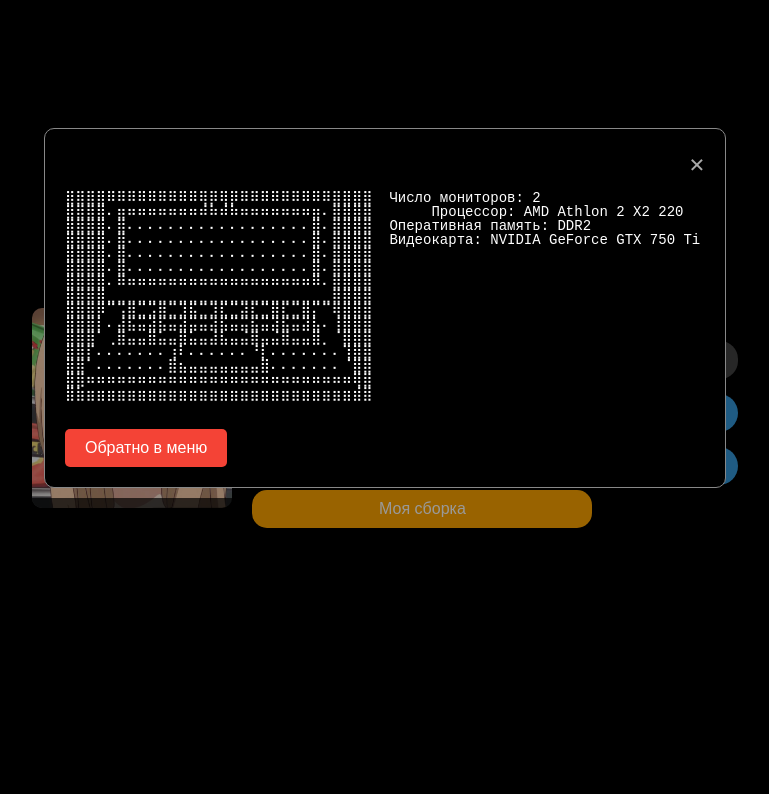
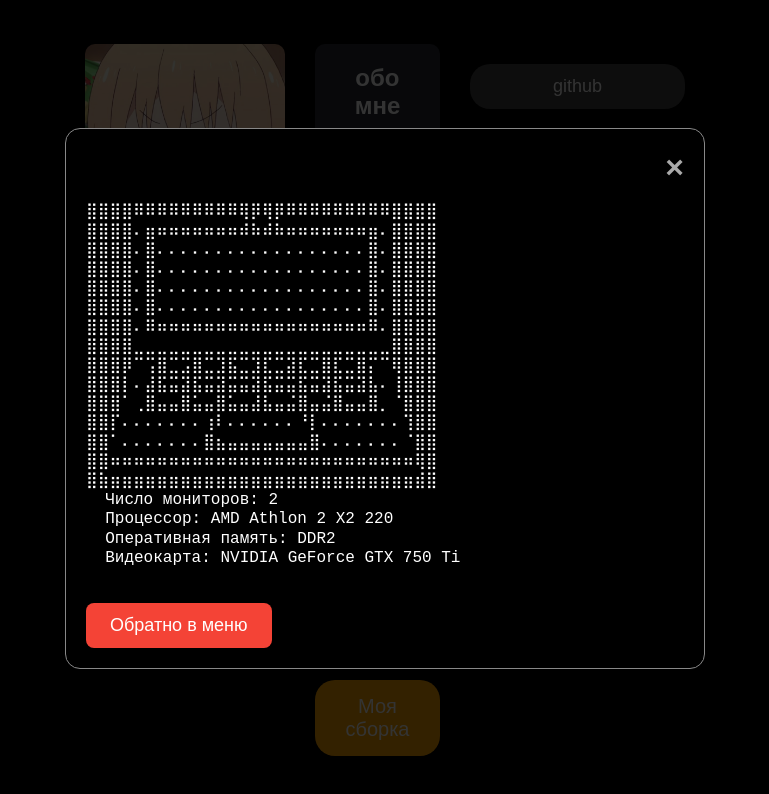
Before and after one commit to salfarik/site, a plain HTML site: page index.html in a window 1280 px wide. Both pictures are taken after a click on the button "Моя сборка". Shown: the whole page, without its empty margins (255-1024 px from the left). Drawn offline with Linux system fonts and the light colour scheme.

Commit message:
index.html

```diff
--- a/index.html
+++ b/index.html
@@ -5,15 +5,27 @@
   <meta name="viewport" content="width=device-width, initial-scale=1.0">
   <title>Web site</title>
   <style>
-    /* Общие стили (из предыдущих примеров) */
+    /* Общие стили */
+    body {
+      background-color: black;
+      color: white;
+      font-family: sans-serif; /* Добавил шрифт для лучшей читаемости на мобильных */
+      margin: 0; /* Убрал стандартные отступы body */
+    }
+
     .magic-button {
       background-color: #3498db;
       color: white;
-      padding: 10px 20px;
+      padding: 12px 24px; /* Увеличил padding для удобства нажатия на мобильных */
       border: none;
-      border-radius: 20px;
+      border-radius: 24px; /* Увеличил радиус для более округлой формы */
       cursor: pointer;
-      font-size: 16px;
+      font-size: 18px; /* Увеличил шрифт */
+      transition: background-color 0.3s ease; /* Добавил плавный переход */
+    }
+
+    .magic-button:hover {
+      background-color: #2980b9;
     }
 
     .центр-контейнер {
@@ -21,42 +33,51 @@
       justify-content: center;
       align-items: center;
       min-height: 100vh;
+      padding: 20px; /* Добавил отступы по краям */
+      box-sizing: border-box; /* Важно, чтобы padding не увеличивал ширину */
     }
 
     .gic-button {
       background-color: #424242;
       color: white;
-      padding: 10px 20px;
+      padding: 12px 24px;
       border: none;
-      border-radius: 18px;
+      border-radius: 20px;
       cursor: pointer;
-      font-size: 16px;
+      font-size: 18px;
+      transition: background-color 0.3s ease;
     }
 
-    .magic-button:hover {
-      background-color: #2980b9;
+    .gic-button:hover {
+       background-color: #222;
     }
 
     .container {
       display: flex;
+      flex-direction: column; /* Изменил на column для мобильных */
       align-items: center;
-      gap: 20px;
+      gap: 30px; /* Увеличил отступ между элементами */
+      width: 100%; /* Занимает всю ширину контейнера */
+      max-width: 600px; /* Ограничил максимальную ширину для больших экранов */
     }
 
     .button-column {
       display: flex;
       flex-direction: column;
-      gap: 15px;
+      gap: 20px;
+      width: 100%; /* Кнопки занимают всю ширину */
     }
 
     .image-container {
       position: relative;
       display: inline-block;
+      width: 100%; /* Изображение занимает всю доступную ширину */
+      max-width: 300px; /* Ограничил максимальную ширину изображения */
     }
 
     .image-container img {
       display: block;
-      width: 200px;
+      width: 100%; /* Изображение масштабируется по ширине контейнера */
       height: auto;
       border-radius: 10px;
     }
@@ -69,48 +90,51 @@
       background-color: rgba(0, 0, 0, 0.7);
       color: white;
       text-align: center;
-      padding: 5px;
-      font-size: 14px;
+      padding: 8px; /* Увеличил padding */
+      font-size: 16px;
       border-bottom-left-radius: 10px;
       border-bottom-right-radius: 10px;
     }
 
-    /* Стили для блока "Обо мне" */
     .about-me-box {
       background-color: #282c34;
       color: #ffffff;
       padding: 20px;
       border-radius: 10px;
-      width: 300px;
+      width: 100%; /* Занимает всю ширину контейнера */
+      max-width: 400px; /* Ограничил максимальную ширину */
+      box-sizing: border-box; /* Важно для padding */
     }
 
     .about-me-box h2 {
-      font-size: 20px;
+      font-size: 24px; /* Увеличил шрифт */
       margin-top: 0;
-      margin-bottom: 10px;
+      margin-bottom: 15px;
+      text-align: center; /* Центрировал заголовок */
     }
 
     .about-me-box p {
-      font-size: 16px;
-      line-height: 1.5;
+      font-size: 18px; /* Увеличил шрифт */
+      line-height: 1.6;
     }
 
-    /* Стили для кнопки "Моя сборка" (под блоком "Обо мне") */
     .my-build-button {
-      background-color: #FFA500; /* Оранжевый цвет */
+      background-color: #FFA500;
       color: white;
-      padding: 10px 20px; /* Больше padding */
+      padding: 15px 30px; /* Увеличил padding */
       border: none;
-      border-radius: 15px;
+      border-radius: 20px; /* Увеличил радиус */
       cursor: pointer;
-      font-size: 16px; /* Больше шрифт */
-      width: 100%; /* Занимает всю ширину блока "Обо мне" */
-      display: block; /* Превращает в блочный элемент для работы ширины */
-      margin-top: 10px; /* Отступ сверху от блока "Обо мне" */
-      text-align: center; /* Центрирование текста */
+      font-size: 20px; /* Увеличил шрифт */
+      width: 100%;
+      display: block;
+      margin-top: 15px;
+      text-align: center;
+      transition: background-color 0.3s ease;
     }
+
     .my-build-button:hover {
-      background-color: #FF8C00; /* Более темный оранжевый */
+      background-color: #FF8C00;
     }
 
     /* Стили для модального окна */
@@ -123,59 +147,83 @@
       width: 100%;
       height: 100%;
       overflow: auto;
-      background-color: rgba(0, 0, 0, 0.4); /* Полупрозрачный фон */
+      background-color: rgba(0, 0, 0, 0.8); /* Более темный фон */
     }
 
     .modal-content {
-      background-color: #000000; /* Черный фон */
-      color: #ffffff; /* Белый текст */
-      margin: 10% auto; /* Уменьшаем отступ сверху */
+      background-color: #000000;
+      color: #ffffff;
+      margin: 20% auto; /* Увеличил отступ для мобильных */
       padding: 20px;
-      border: 1px solid #888;  /* Можно изменить цвет границы */
-      width: 50%; /* Уменьшаем ширину */
-      border-radius: 10px;
+      border: 1px solid #888;
+      width: 80%; /* Увеличил ширину для мобильных */
+      border-radius: 15px; /* Увеличил радиус */
+      box-sizing: border-box; /* Важно для padding */
+      max-height: 80vh; /* Ограничил высоту для длинного контента */
+      overflow-y: auto; /* Добавил прокрутку, если контент не помещается */
     }
 
     .close-button {
       color: #aaa;
       float: right;
-      font-size: 28px;
+      font-size: 32px; /* Увеличил размер кнопки закрытия */
       font-weight: bold;
       cursor: pointer;
     }
 
     .close-button:hover,
     .close-button:focus {
-      color: white; /* Белый цвет при наведении */
+      color: white;
       text-decoration: none;
       cursor: pointer;
     }
 
     .back-to-menu-button {
-      background-color: #f44336; /* Красный цвет */
+      background-color: #f44336;
       color: white;
-      padding: 10px 20px;
+      padding: 12px 24px;
       border: none;
-      border-radius: 5px;
+      border-radius: 8px;
       cursor: pointer;
-      font-size: 16px;
+      font-size: 18px;
+      transition: background-color 0.3s ease;
     }
 
     .back-to-menu-button:hover {
-      background-color: #da190b; /* Темнее красный */
+      background-color: #da190b;
     }
 
-      /* Добавление отступа между блоком "Обо мне" и кнопками */
-      .button-column {
-          margin-top: 10px; /* или другое значение */
+    .button-column {
+      margin-top: 20px;
+    }
+
+    .ascii-art {
+      font-family: monospace;
+      white-space: pre;
+      font-size: 16px; /* Увеличил размер шрифта */
+      line-height: 1.2; /* Увеличил межстрочный интервал */
+    }
+
+    /* Медиа-запрос для экранов шире 768px (например, планшеты и ПК) */
+    @media (min-width: 768px) {
+      .container {
+        flex-direction: row; /* Возвращаем горизонтальное расположение */
+        justify-content: center; /* Выравниваем по центру */
+        align-items: flex-start; /* Выравниваем элементы по верху */
       }
 
- /* Стили для отображения ASCII арта */
-    .ascii-art {
-      font-family: monospace;
-      white-space: pre; /* Важно для сохранения форматирования */
-      font-size: 14px; /* Подберите размер шрифта */
-      line-height: 1.0; /*  Уменьшаем межстрочный интервал */
+      .image-container {
+        max-width: 200px; /* Возвращаем максимальную ширину изображения */
+      }
+
+      .about-me-box {
+        max-width: 300px; /* Возвращаем максимальную ширину блока "Обо мне" */
+      }
+
+      .modal-content {
+        margin: 10% auto; /* Возвращаем отступ модального окна */
+        width: 50%;  /* Возвращаем ширину модального окна */
+      }
     }
   </style>
 </head>
@@ -185,7 +233,7 @@
 
       <div class="image-container">
         <img src="photo.jpg" alt="Описание изображения">
-        <div class="image-text">       </div>
+		<div class="image-text"></div>
       </div>
 
       <div>
@@ -213,10 +261,10 @@
       <span class="close-button" onclick="closeModal()">&times;</span>
       <p class="ascii-art">
 
-⣿⣿⣿⣿⠿⠿⠿⠿⠿⠿⠿⠿⠿⢿⡿⢿⡿⠿⠿⠿⠿⠿⠿⠿⠿⠿⣿⣿⣿⣿  Число мониторов: 2
-⣿⣿⣿⣿⠄⣶⠶⠶⠶⠶⠶⠶⠶⠾⠷⠾⠷⠶⠶⠶⠶⠶⠶⠶⣶⠄⣿⣿⣿⣿       Процессор: AMD Athlon 2 X2 220
-⣿⣿⣿⣿⠄⣿⠄⠄⠄⠄⠄⠄⠄⠄⠄⠄⠄⠄⠄⠄⠄⠄⠄⠄⣿⠄⣿⣿⣿⣿  Оперативная память: DDR2
-⣿⣿⣿⣿⠄⣿⠄⠄⠄⠄⠄⠄⠄⠄⠄⠄⠄⠄⠄⠄⠄⠄⠄⠄⣿⠄⣿⣿⣿⣿  Видеокарта: NVIDIA GeForce GTX 750 Ti
+⣿⣿⣿⣿⠿⠿⠿⠿⠿⠿⠿⠿⠿⢿⡿⢿⡿⠿⠿⠿⠿⠿⠿⠿⠿⠿⣿⣿⣿⣿
+⣿⣿⣿⣿⠄⣶⠶⠶⠶⠶⠶⠶⠶⠾⠷⠾⠷⠶⠶⠶⠶⠶⠶⠶⣶⠄⣿⣿⣿⣿
+⣿⣿⣿⣿⠄⣿⠄⠄⠄⠄⠄⠄⠄⠄⠄⠄⠄⠄⠄⠄⠄⠄⠄⠄⣿⠄⣿⣿⣿⣿
+⣿⣿⣿⣿⠄⣿⠄⠄⠄⠄⠄⠄⠄⠄⠄⠄⠄⠄⠄⠄⠄⠄⠄⠄⣿⠄⣿⣿⣿⣿
 ⣿⣿⣿⣿⠄⣿⠄⠄⠄⠄⠄⠄⠄⠄⠄⠄⠄⠄⠄⠄⠄⠄⠄⠄⣿⠄⣿⣿⣿⣿
 ⣿⣿⣿⣿⠄⣿⠄⠄⠄⠄⠄⠄⠄⠄⠄⠄⠄⠄⠄⠄⠄⠄⠄⠄⣿⠄⣿⣿⣿⣿
 ⣿⣿⣿⣿⠄⠿⠶⠶⠶⠶⠶⠶⠶⠶⠶⠶⠶⠶⠶⠶⠶⠶⠶⠶⠿⠄⣿⣿⣿⣿
@@ -228,6 +276,10 @@
 ⣿⣿⠁⠄⠄⠄⠄⠄⠄⠄⣿⣦⣤⣤⣤⣤⣤⣤⣤⣿⠄⠄⠄⠄⠄⠄⠄⠈⣿⣿
 ⣿⣿⠶⠶⠶⠶⠶⠶⠶⠶⠶⠶⠶⠶⠶⠶⠶⠶⠶⠶⠶⠶⠶⠶⠶⠶⠶⠶⢿⣿
 ⣿⣷⣶⣶⣶⣶⣶⣶⣶⣶⣶⣶⣶⣶⣶⣶⣶⣶⣶⣶⣶⣶⣶⣶⣶⣶⣶⣶⣾⣿
+  Число мониторов: 2
+  Процессор: AMD Athlon 2 X2 220
+  Оперативная память: DDR2
+  Видеокарта: NVIDIA GeForce GTX 750 Ti
       </p>
       <button class="back-to-menu-button" onclick="closeModal()">Обратно в меню</button>
     </div>
```
